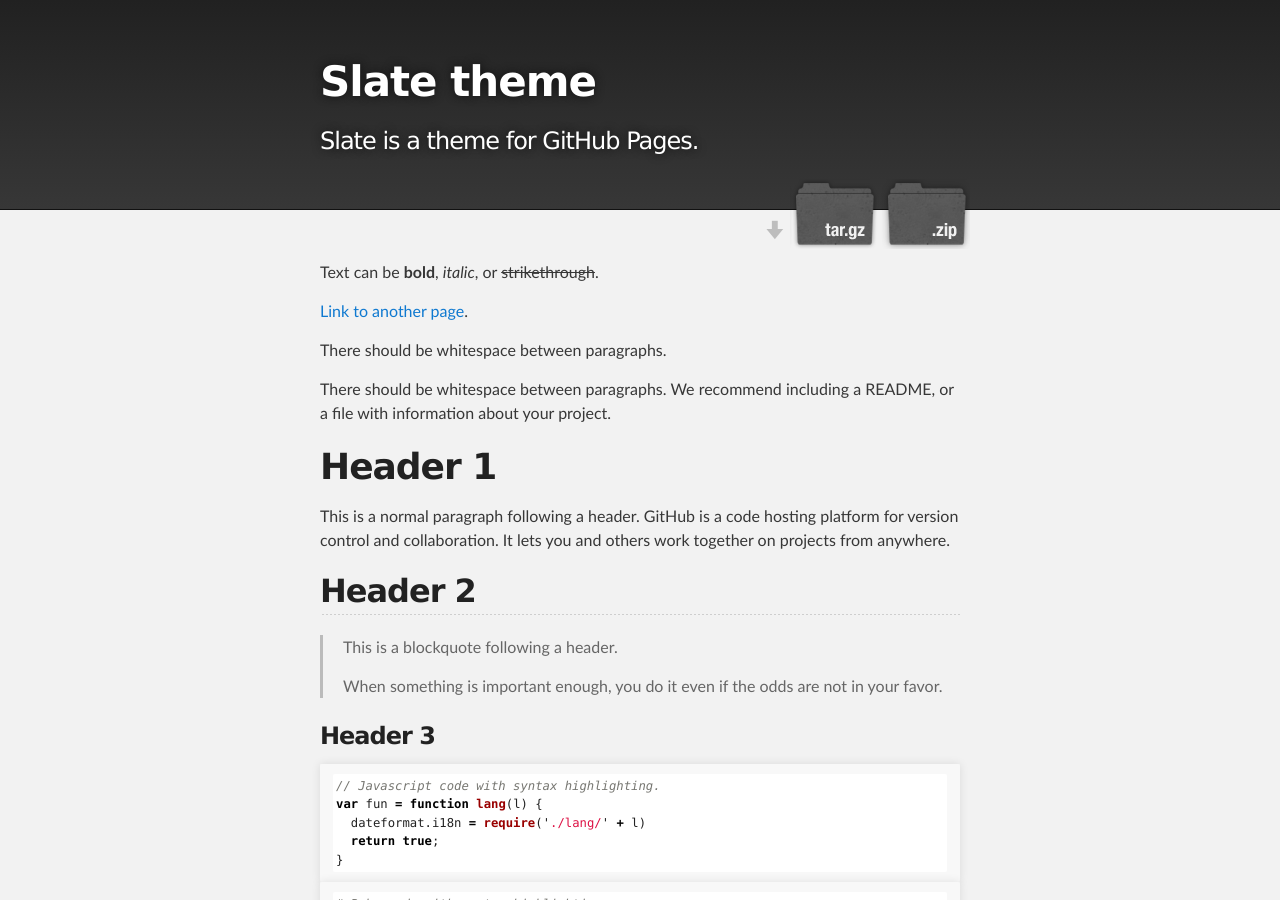
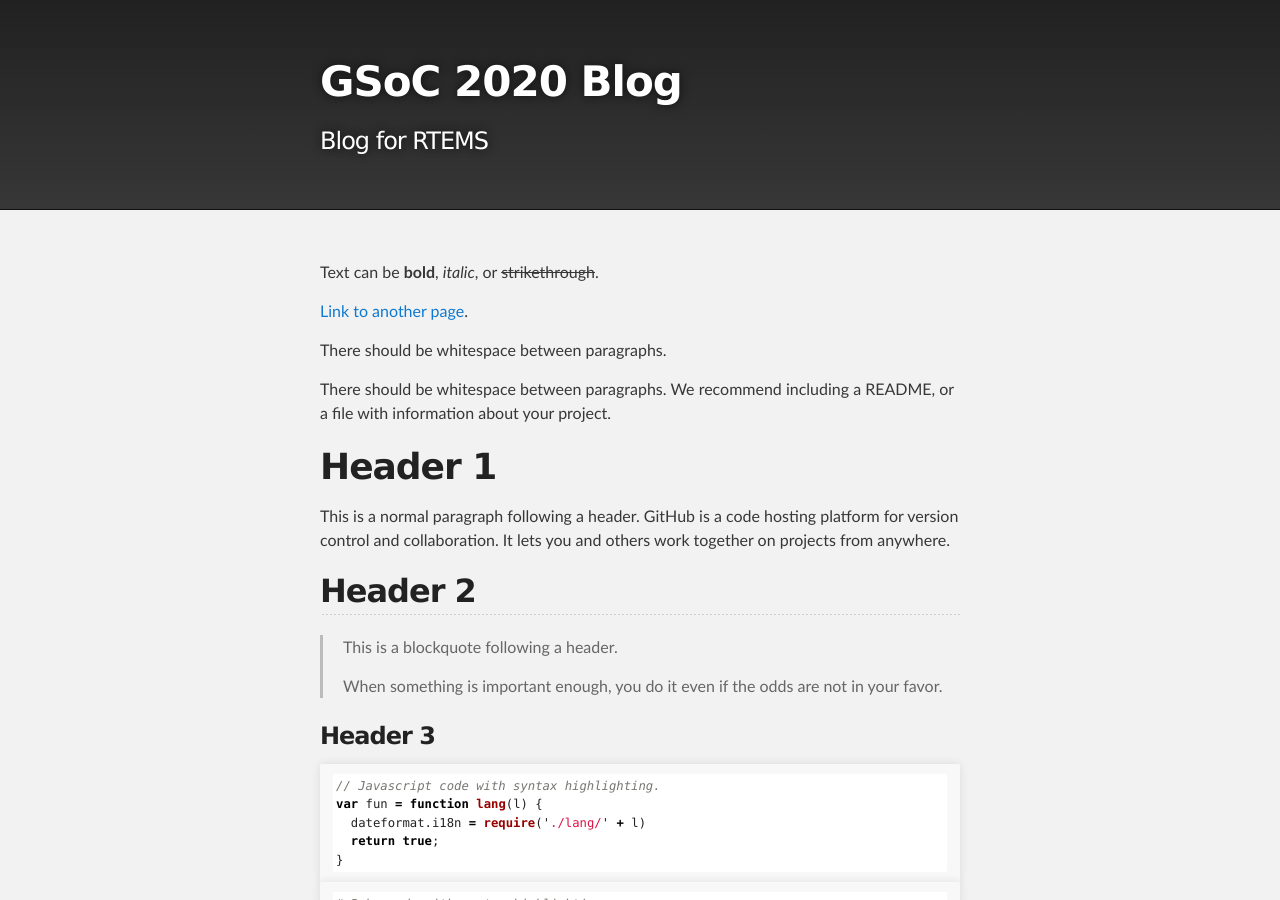
Before and after one commit to gs-niteesh/gs-niteesh.github.io, a Jekyll site: the page built from index.md, in a window 1280 px wide and 900 px high. Built offline with Jekyll 4.4.1, drawn with Linux system fonts in a browser that asks for light colours.

Commit message:
Changed site name

```diff
--- a/_config.yml
+++ b/_config.yml
@@ -1,5 +1,4 @@
-title: Slate theme
-description: Slate is a theme for GitHub Pages.
-show_downloads: true
-google_analytics:
+title: GSoC 2020 Blog
+description: Blog for RTEMS
+show_downloads: false
 theme: jekyll-theme-slate
```
